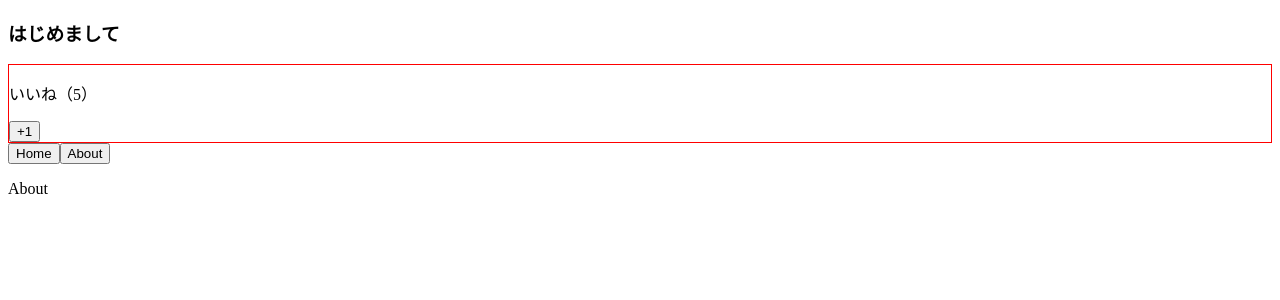
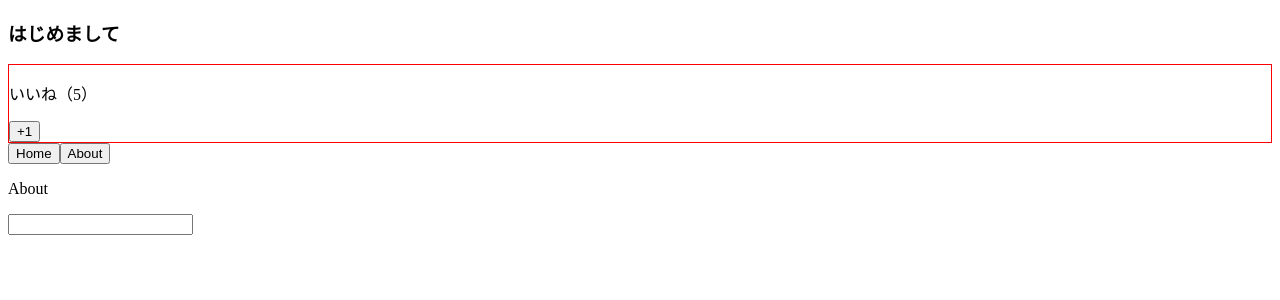
Before and after one commit to harukoya/sample-vue, a Vue app: page / in a window 1280 px wide. Both pictures are taken after a click on the button "About". Shown: the top 300 px of the page. Built offline with nearby package versions, Linux system fonts and the light colour scheme.

Commit message:
動的コンポーネントだと切り替えごとにdestroyedされることを確認

```diff
--- a/src/components/About.vue
+++ b/src/components/About.vue
@@ -1,3 +1,14 @@
 <template>
-  <p>About</p>
+  <div>
+    <p>About</p>
+    <input>
+  </div>
 </template>
+
+<script>
+  export default {
+    destroyed() {
+      console.log("destroyed")
+    }
+  }
+</script>
```
